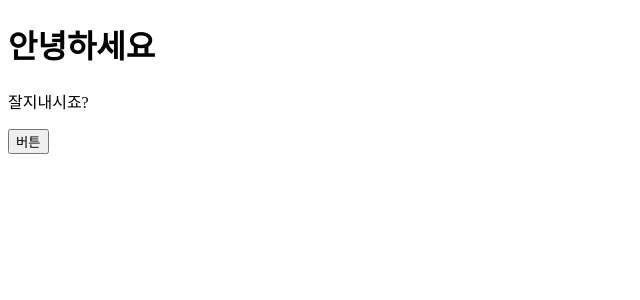
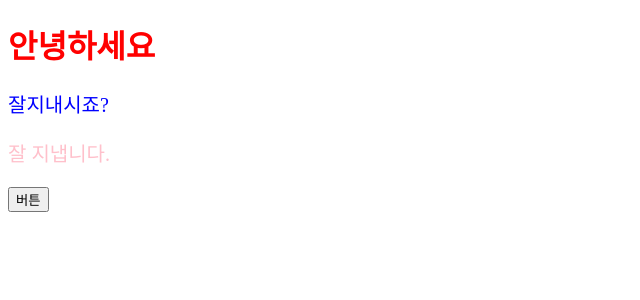
Before and after one commit to SUJINJEONG012/react-v1, a React (Create React App) app in the folder my-app/: page / in a window 1280 px wide. Shown: the top 300 px of the page, without its empty margins (0-640 px from the left). Built offline with nearby package versions, Linux system fonts and the light colour scheme.

Commit message:
css 객체만들어서 스타일 적용

```diff
--- a/my-app/src/App.jsx
+++ b/my-app/src/App.jsx
@@ -3,11 +3,23 @@ export const App= () => {
   const onClickButton = ()=>{
     alert();
   }
+
+  //css 객체
+  const contentStyle = {
+    color:"blue",
+    fontSize:"20px"
+  }
+  const contentPinkStyle ={
+    color:"pink",
+    fontSize:"20px"
+  }
+
     return (
        <>
     {console.log("테스트")}
-       <h1>안녕하세요</h1>
-       <p> 잘지내시죠?</p>
+       <h1 style={{color:"red"}}>안녕하세요</h1>
+       <p style={contentStyle}> 잘지내시죠?</p>
+       <p style={contentPinkStyle}>잘 지냅니다.</p>
        <button onClick={onClickButton}>버튼</button>
        </>
        );
```
